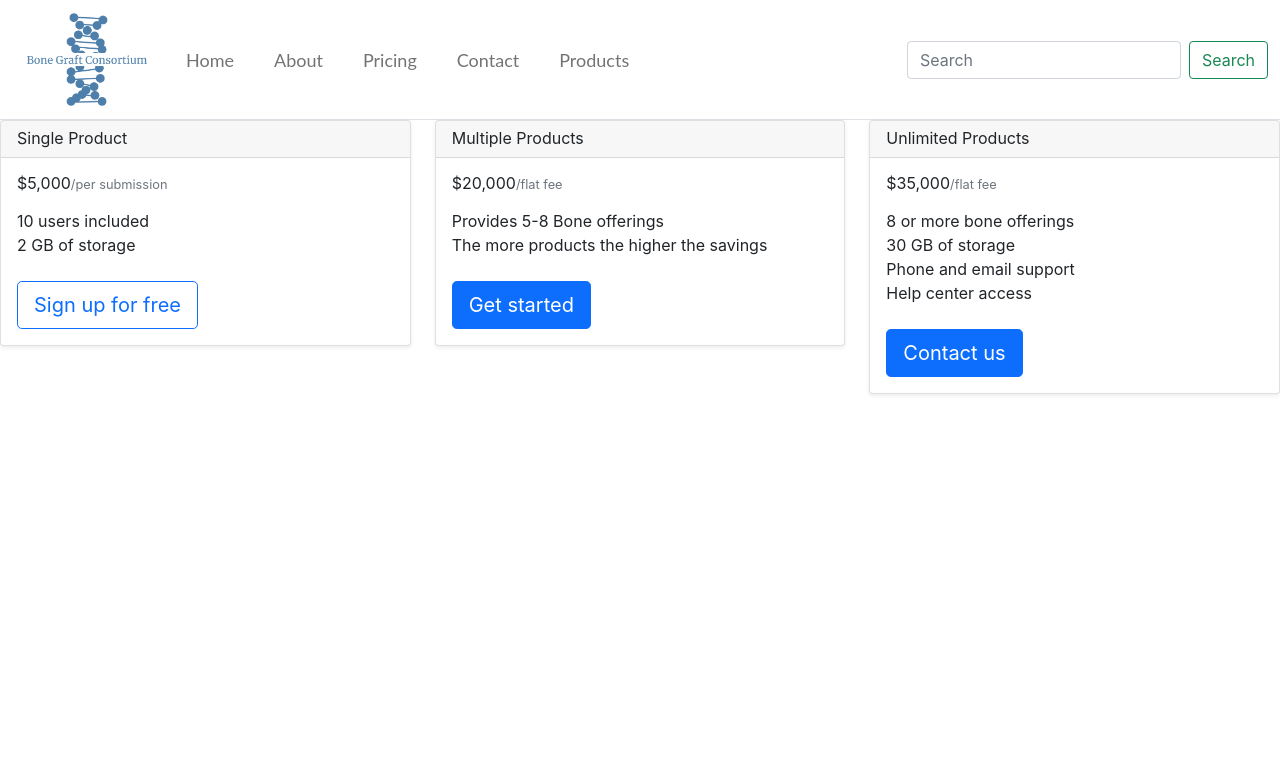
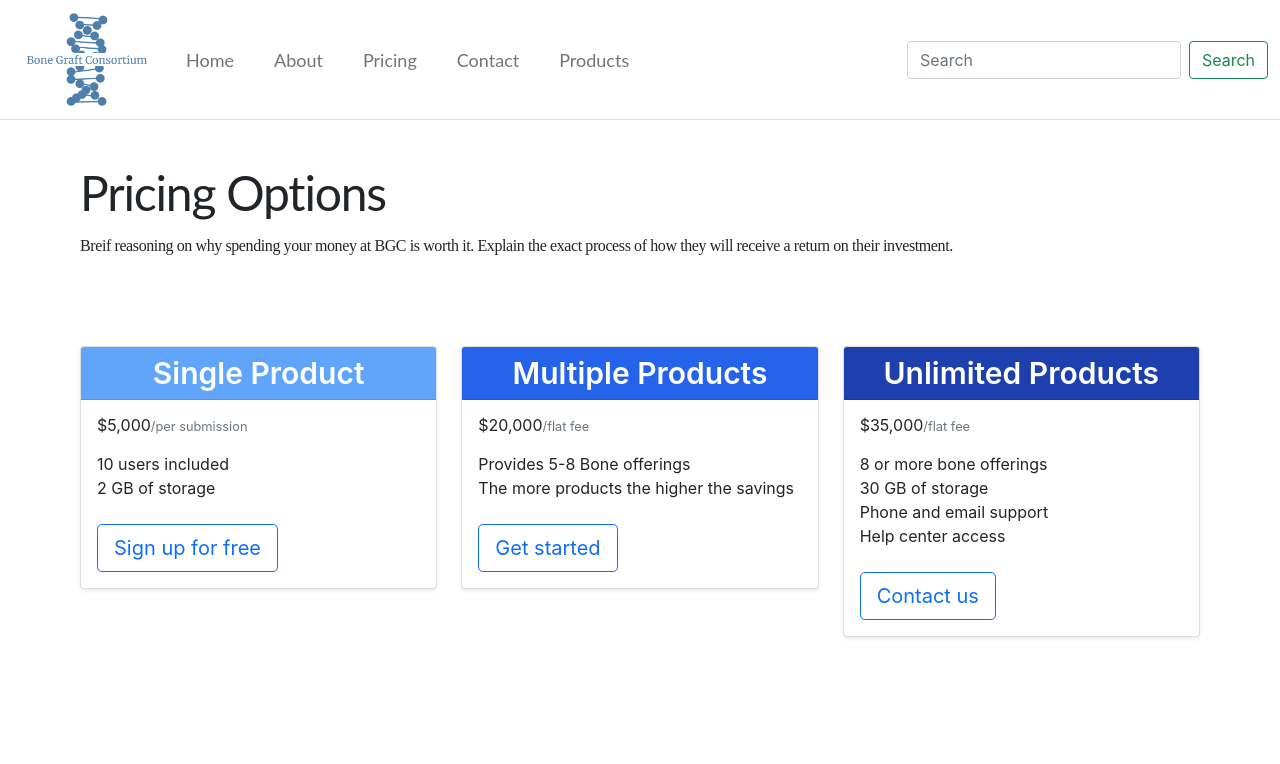
Before and after one commit to davidwilliford99/BGC, a React (Create React App) app in the folder app/: page /pricing in a window 1280 px wide. Shown: the top 764 px of the page. Built offline with nearby package versions, Linux system fonts and the light colour scheme.

Commit message:
Beggining changes to pricing options ui

```diff
--- a/app/src/pages/pricingPage.js
+++ b/app/src/pages/pricingPage.js
@@ -2,12 +2,22 @@ import React from 'react'
 
 function PricingPage(){
     return (
+      <>
 
-      <div class="row justify-content-center">
+        <div id='title-container' className='px-20 mt-10 '>
+          <h1 className='text-5xl font-["Lato"] font-normal leading-snug tracking-tight'>Pricing Options</h1>
+          <p className='py-2 font-["Montserrat"] tracking-tight'>Breif reasoning on why spending your money at BGC is worth it. Explain the exact process of how they will receive a return on their investment.</p>
+        </div>
+
+
+
+        <div class="row justify-content-center p-20" id='price-options-container'>
+
+
           <div class="col-md-4">
             <div class="card mb-4 shadow-sm">
-            <div class="card-header">
-              <h4 class="my-0 font-weight-normal">Single Product</h4>
+              <div class="card-header bg-blue-400">
+                <h4 class="my-0 font-semibold text-3xl text-center text-white">Single Product</h4>
               </div>
               <div class="card-body">
                 <h1 class="card-title pricing-card-title">$5,000<small class="text-muted">/per submission</small></h1>
@@ -19,10 +29,13 @@ function PricingPage(){
               </div>
             </div>
           </div>
+
+
+
           <div class="col-md-4">
             <div class="card mb-4 shadow-sm">
-            <div class="card-header">
-              <h4 class="my-0 font-weight-normal">Multiple Products</h4>
+              <div class="card-header bg-blue-600">
+                <h4 class="my-0 font-semibold text-3xl text-center text-white">Multiple Products</h4>
               </div>
               <div class="card-body">
                 <h1 class="card-title pricing-card-title">$20,000<small class="text-muted">/flat fee</small></h1>
@@ -30,14 +43,17 @@ function PricingPage(){
                   <li>Provides 5-8 Bone offerings</li>
                   <li>The more products the higher the savings</li>
                 </ul>
-              <button type="button" class="btn btn-lg btn-block btn-primary">Get started</button>
+                <button type="button" class="btn btn-lg btn-block btn-outline-primary">Get started</button>
               </div>
             </div>
           </div>
+
+
+
           <div class="col-md-4">
             <div class="card mb-4 shadow-sm">
-            <div class="card-header">
-              <h4 class="my-0 font-weight-normal">Unlimited Products</h4>
+              <div class="card-header bg-blue-800">
+                <h4 class="my-0 font-semibold text-3xl text-center text-white">Unlimited Products</h4>
               </div>
               <div class="card-body">
                 <h1 class="card-title pricing-card-title">$35,000<small class="text-muted">/flat fee</small></h1>
@@ -47,11 +63,22 @@ function PricingPage(){
                   <li>Phone and email support</li>
                   <li>Help center access</li>
                 </ul>
-              <button type="button" class="btn btn-lg btn-block btn-primary">Contact us</button>
+                <button type="button" class="btn btn-lg btn-block btn-outline-primary">Contact us</button>
               </div>
             </div>
           </div>
+
+
         </div>
+
+
+
+
+        <div id='img-container' className='flex justify-center'>
+          <img src='images/undraw_payment.png' className='h-60'/>
+        </div>
+
+      </>
     )
 }
 
```
Also changed, not shown: app/public/images/undraw_payment.png (added). Lines whose indentation alone changed are shown as unchanged.
